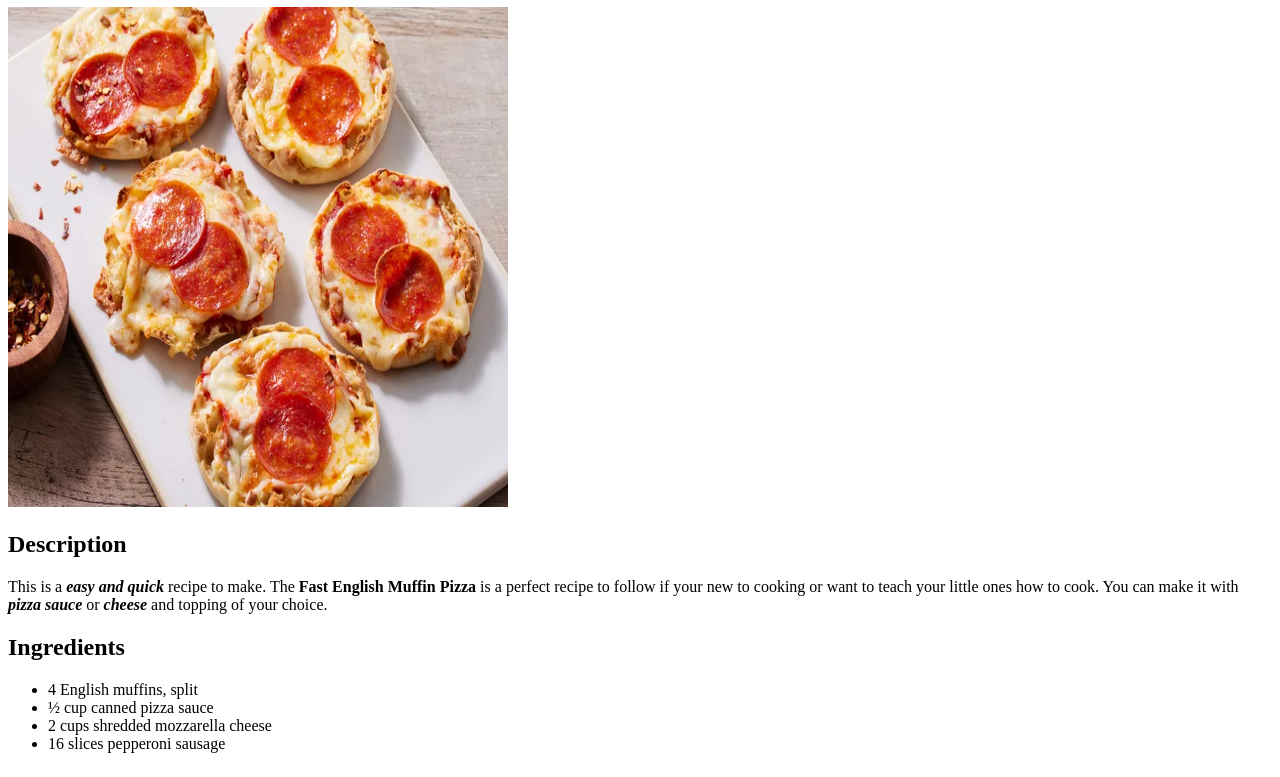
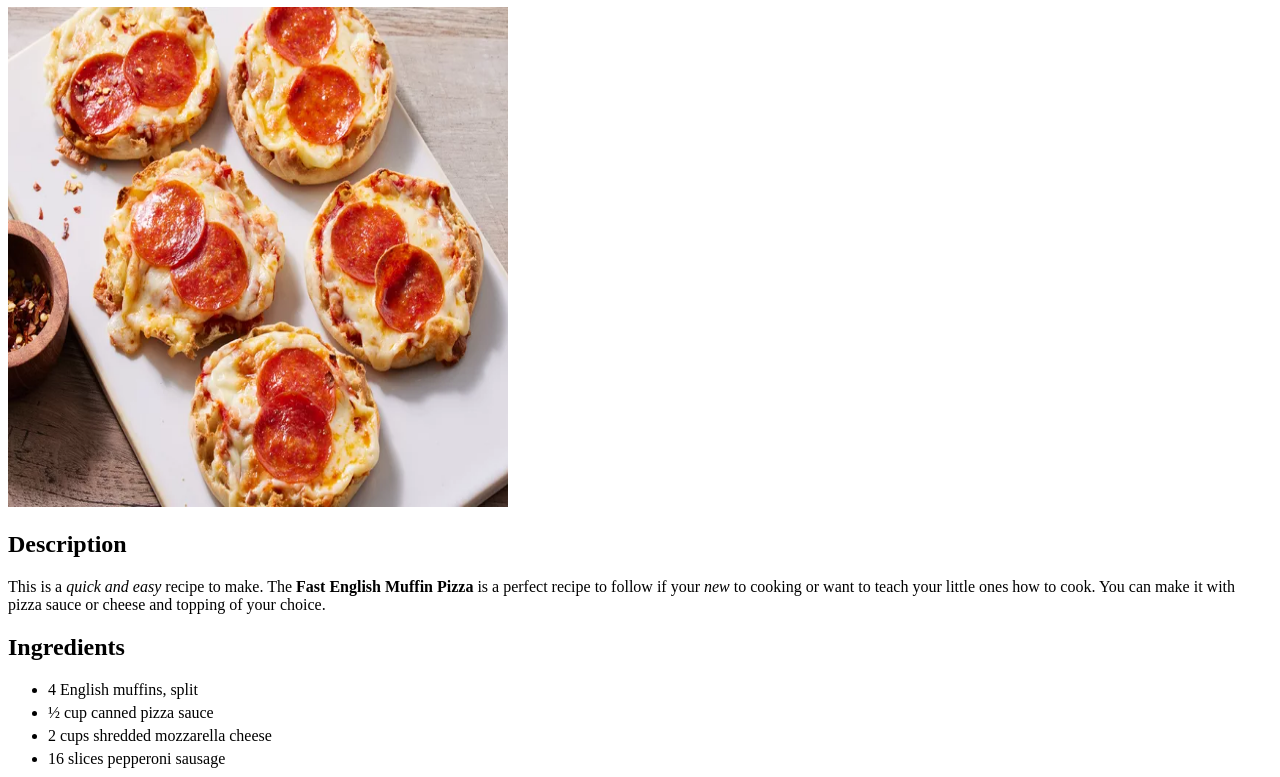
Before and after one commit to Josh-DK-git/odin-recipes, a plain HTML site: page recipes/muffin.html in a window 1280 px wide. Shown: the part 99-876 px from the top of the page. Drawn offline with Linux system fonts and the light colour scheme.

Commit message:
Added the link to the style sheet

```diff
--- a/recipes/muffin.html
+++ b/recipes/muffin.html
@@ -3,6 +3,7 @@
 
 <head>
     <title>Fast English Muffin Pizzas</title>
+    <link rel="stylesheet" href="../css/style.css">
     <meta charset="UTF-8">
 </head>
 
@@ -15,10 +16,10 @@
         <img src="../images/muffin.png" alt="Fast English Muffin" height="500" width="500">
         <h2>Description</h2>
         <p>
-            This is a <strong><em>easy and quick</em></strong> recipe to make. The <strong>Fast English Muffin
+            This is a <em>quick and easy</em> recipe to make. The <strong>Fast English Muffin
                 Pizza</strong> is a perfect recipe
-            to follow if your new to cooking or want to teach your little ones how to cook. You can make it with
-            <strong> <em>pizza sauce</em></strong> or <strong><em>cheese</em></strong> and topping of your choice.
+            to follow if your <em>new</em> to cooking or want to teach your little ones how to cook. You can make it with
+            pizza sauce or cheese and topping of your choice.
         </p>
         <!--Photo by  Dotdash Meredith Food Studios -->
         <h2>Ingredients</h2>
```
